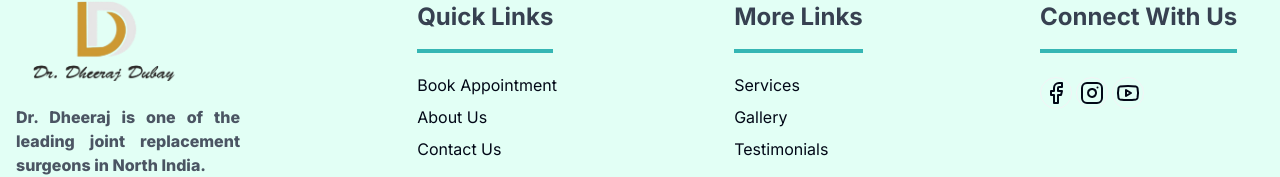
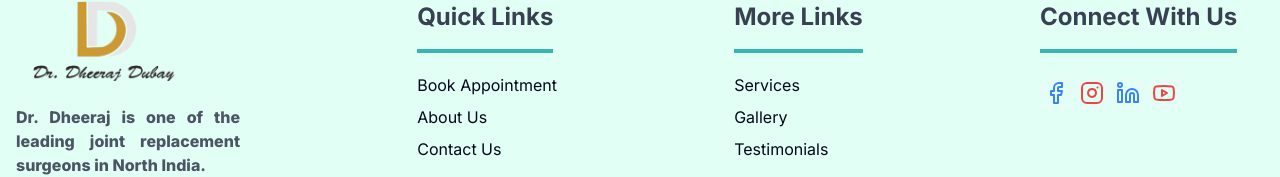
Before and after one commit to Jatin-ge/drdubey, a Next.js app: page /about in a window 1280 px wide. Shown: the part 2373-2550 px from the top of the page. Built offline with nearby package versions, Linux system fonts and the light colour scheme; no server answers; the database is empty.

Commit message:
need to replace the linkedIn url

```diff
--- a/components/ContactForm/Form2.tsx
+++ b/components/ContactForm/Form2.tsx
@@ -1,8 +1,9 @@
 "use client";
 import axios from "axios";
-import { Instagram } from "lucide-react";
+import { Instagram, Linkedin, LinkedinIcon } from "lucide-react";
 import React from "react";
 import toast from "react-hot-toast";
+import { AiFillLinkedin } from "react-icons/ai";
 
 const ContactSection: React.FC = () => {
   const handleClick = async (event: any) => {
@@ -142,18 +143,32 @@ const ContactSection: React.FC = () => {
                 </svg>
               </a>
               <a
-                href="https://twitter.com/drdheerajdubey"
+                href="https://www.youtube.com/channel/UCyPsbuVYgJyu-QfAT7bqtnw"
                 className="inline-block mr-4 text-blue-400 dark:text-blue-400 dark:hover:text-blue-300 hover:text-blue-600"
               >
                 <svg
-                  xmlns="http://www.w3.org/2000/svg"
                   width="16"
                   height="16"
-                  fill="currentColor"
-                  className="w-6 h-6 bi bi-twitter"
-                  viewBox="0 0 16 16"
+                  viewBox="0 0 48 48"
+                  version="1.1"
+                  className="w-8 h-8  mt-4"
+                  // xmlns="http://www.w3.org/2000/svg"
+                  xmlns="http://www.w3.org/1999/xlink"
                 >
-                  <path d="M5.026 15c6.038 0 9.341-5.003 9.341-9.334 0-.14 0-.282-.006-.422A6.685 6.685 0 0 0 16 3.542a6.658 6.658 0 0 1-1.889.518 3.301 3.301 0 0 0 1.447-1.817 6.533 6.533 0 0 1-2.087.793A3.286 3.286 0 0 0 7.875 6.03a9.325 9.325 0 0 1-6.767-3.429 3.289 3.289 0 0 0 1.018 4.382A3.323 3.323 0 0 1 .64 6.575v.045a3.288 3.288 0 0 0 2.632 3.218 3.203 3.203 0 0 1-.865.115 3.23 3.23 0 0 1-.614-.057 3.283 3.283 0 0 0 3.067 2.277A6.588 6.588 0 0 1 .78 13.58a6.32 6.32 0 0 1-.78-.045A9.344 9.344 0 0 0 5.026 15z"></path>
+                  <title>Youtube</title>
+                  <g
+                    id="Icon/Social/youtube-color"
+                    stroke="none"
+                    stroke-width="1"
+                    fill="none"
+                    fill-rule="evenodd"
+                  >
+                    <path
+                      d="M20.2838235,29.7208546 L20.2817697,19.3775851 L30.0092421,24.5671906 L20.2838235,29.7208546 Z M41.6409276,17.5856462 C41.6409276,17.5856462 41.2890436,15.0488633 40.2097727,13.9319394 C38.8405739,12.4655276 37.3060444,12.4583393 36.6026186,12.3724221 C31.5649942,12 24.008044,12 24.008044,12 L23.9922983,12 C23.9922983,12 16.4356904,12 11.398066,12.3724221 C10.6939556,12.4583393 9.16045298,12.4655276 7.79091194,13.9319394 C6.71164104,15.0488633 6.36009927,17.5856462 6.36009927,17.5856462 C6.36009927,17.5856462 6,20.5646804 6,23.5437145 L6,26.3365376 C6,29.3152295 6.36009927,32.2946059 6.36009927,32.2946059 C6.36009927,32.2946059 6.71164104,34.8310466 7.79091194,35.9483127 C9.16045298,37.4147246 10.9592378,37.3681718 11.7605614,37.5218644 C14.6406709,37.8042616 24.0001711,37.8915481 24.0001711,37.8915481 C24.0001711,37.8915481 31.5649942,37.8799099 36.6026186,37.5074878 C37.3060444,37.4219129 38.8405739,37.4147246 40.2097727,35.9483127 C41.2890436,34.8310466 41.6409276,32.2946059 41.6409276,32.2946059 C41.6409276,32.2946059 42,29.3152295 42,26.3365376 L42,23.5437145 C42,20.5646804 41.6409276,17.5856462 41.6409276,17.5856462 L41.6409276,17.5856462 Z"
+                      id="Shape"
+                      fill="#E70000"
+                    ></path>
+                  </g>
                 </svg>
               </a>
               <a
@@ -161,6 +176,12 @@ const ContactSection: React.FC = () => {
                 className="inline-block mr-4 text-rose-500"
               >
                 <Instagram />
+              </a>
+              <a
+                href="https://www.instagram.com/dheerajdubay1/?igshid=YmMyMTA2M2Y%3D"
+                className="inline-block mr-4 text-blue-500 w-6 h-6"
+              >
+                <LinkedinIcon />
               </a>
             </div>
           </div>
--- a/components/Footer/Footer.tsx
+++ b/components/Footer/Footer.tsx
@@ -1,7 +1,12 @@
 import Link from "next/link";
 import React from "react";
 
-import { YoutubeIcon, FacebookIcon, InstagramIcon } from "lucide-react";
+import {
+  YoutubeIcon,
+  FacebookIcon,
+  InstagramIcon,
+  LinkedinIcon,
+} from "lucide-react";
 import Image from "next/image";
 
 type Props = {};
@@ -35,7 +40,7 @@ const Footer = (props: Props) => {
               </div>
               <ul className="leading-8">
                 <li>
-                  <Link href="/booking" className="hover:text-primary">
+                  <Link href="/booking/jaipur" className="hover:text-primary">
                     Book Appointment
                   </Link>
                 </li>
@@ -59,7 +64,7 @@ const Footer = (props: Props) => {
               </div>
               <ul className="leading-8">
                 <li>
-                  <Link href="/services/6587bd817a2ebd09d835bd1a" className="hover:text-primary">
+                  <Link href="/services" className="hover:text-primary">
                     Services
                   </Link>
                 </li>
@@ -87,7 +92,7 @@ const Footer = (props: Props) => {
                 href="https://www.facebook.com/drdheerajdubay/"
                 className="inline-flex items-center justify-center h-8 w-8 border border-gray-100 rounded-full mr-1 hover:text-primary hover:border-blue-400"
               >
-                <FacebookIcon />
+                <FacebookIcon className="text-blue-500" />
               </Link>
 
               <Link
@@ -95,14 +100,21 @@ const Footer = (props: Props) => {
                 href="https://www.instagram.com/dheerajdubay1/?igshid=YmMyMTA2M2Y%3D"
                 className="inline-flex items-center justify-center h-8 w-8 border border-gray-100 rounded-full mr-1 hover:text-primary hover:border-blue-400"
               >
-                <InstagramIcon />
+                <InstagramIcon className="text-red-500" />
               </Link>
               <Link
                 target="_blank"
                 href=" https://www.youtube.com/@dr.dheerajdubay6664"
                 className="inline-flex items-center justify-center h-8 w-8 border border-gray-100 rounded-full mr-1 mt-2 hover:text-primary hover:border-blue-400"
               >
-                <YoutubeIcon />
+                <LinkedinIcon className="text-blue-500" />
+              </Link>
+              <Link
+                target="_blank"
+                href=" https://www.youtube.com/@dr.dheerajdubay6664"
+                className="inline-flex items-center justify-center h-8 w-8 border border-gray-100 rounded-full mr-1 mt-2 hover:text-primary hover:border-blue-400"
+              >
+                <YoutubeIcon className="text-red-500" />
               </Link>
             </div>
           </div>
```
